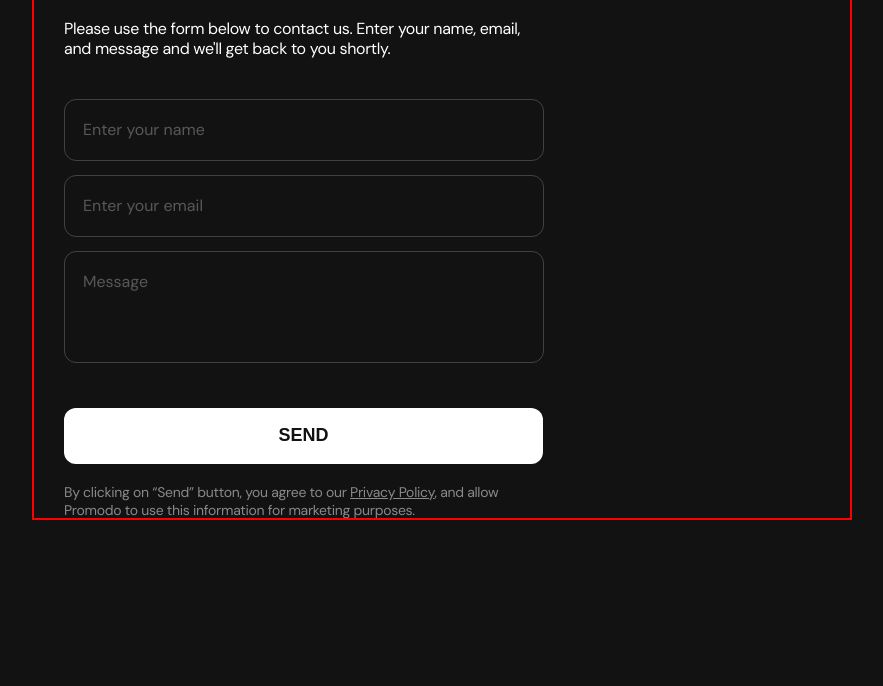
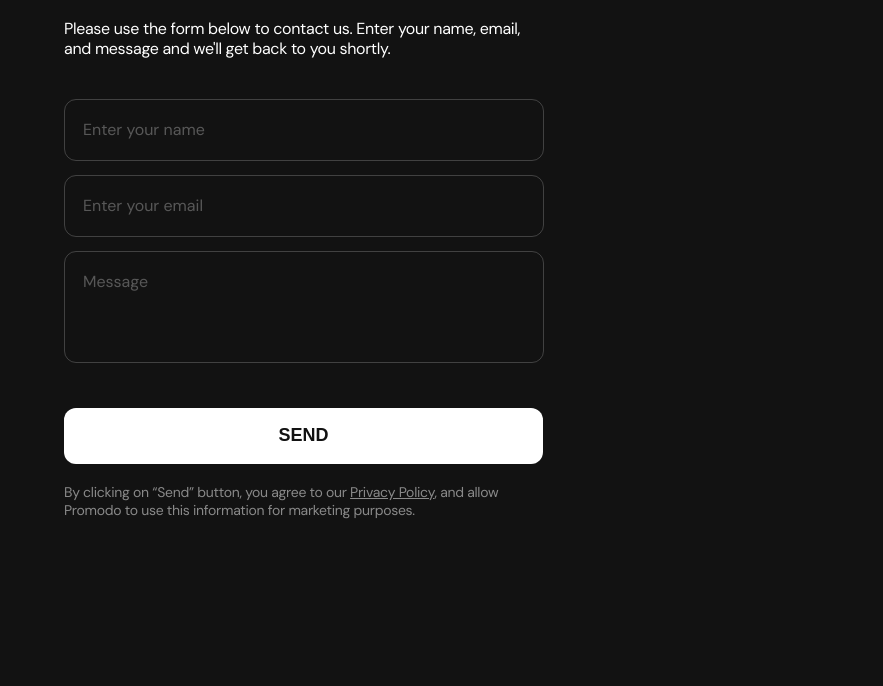
Before and after one commit to muzykanick/goit-focus-frame, a plain HTML site: page index.html in a window 1280 px wide. Shown: the part 114-800 px from the top of the page, without its empty margins (198-1081 px from the left). Drawn offline with Linux system fonts and the light colour scheme.

Commit message:
mob and tab

```diff
--- a/css/styles.css
+++ b/css/styles.css
@@ -7,8 +7,8 @@ font-weight: 400;
 }
 
 .container {
-outline: 2px solid red;
-outline-offset: -2px;
+/* outline: 2px solid red;
+outline-offset: -2px; */
 
 max-width: 375px;
 padding-left: 20px;
--- a/index.html
+++ b/index.html
@@ -73,6 +73,6 @@
         </form>
       </div>
     </section>
-    <footer></footer>
+    <!-- <footer></footer> -->
   </body>
 </html>
```
